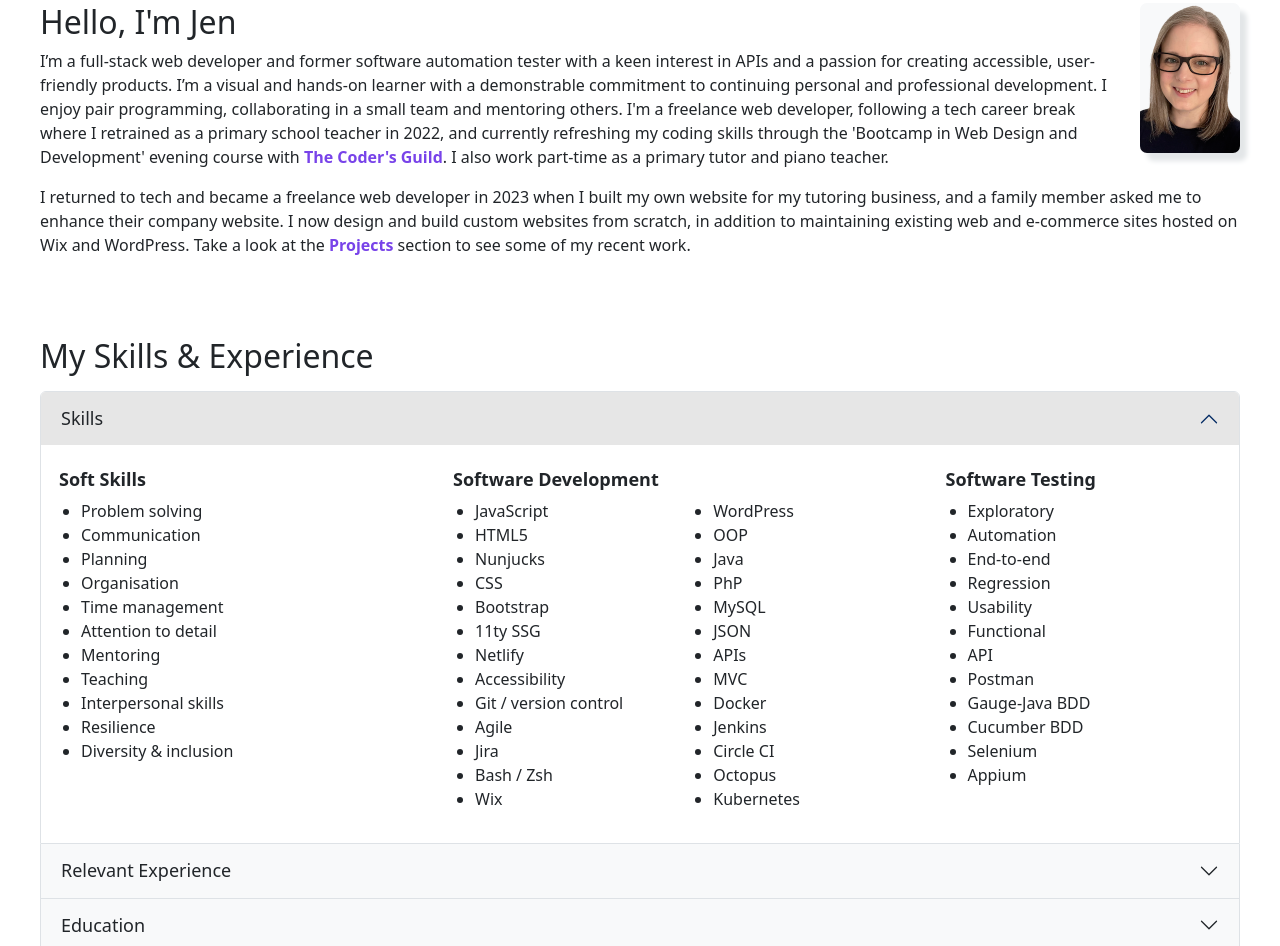
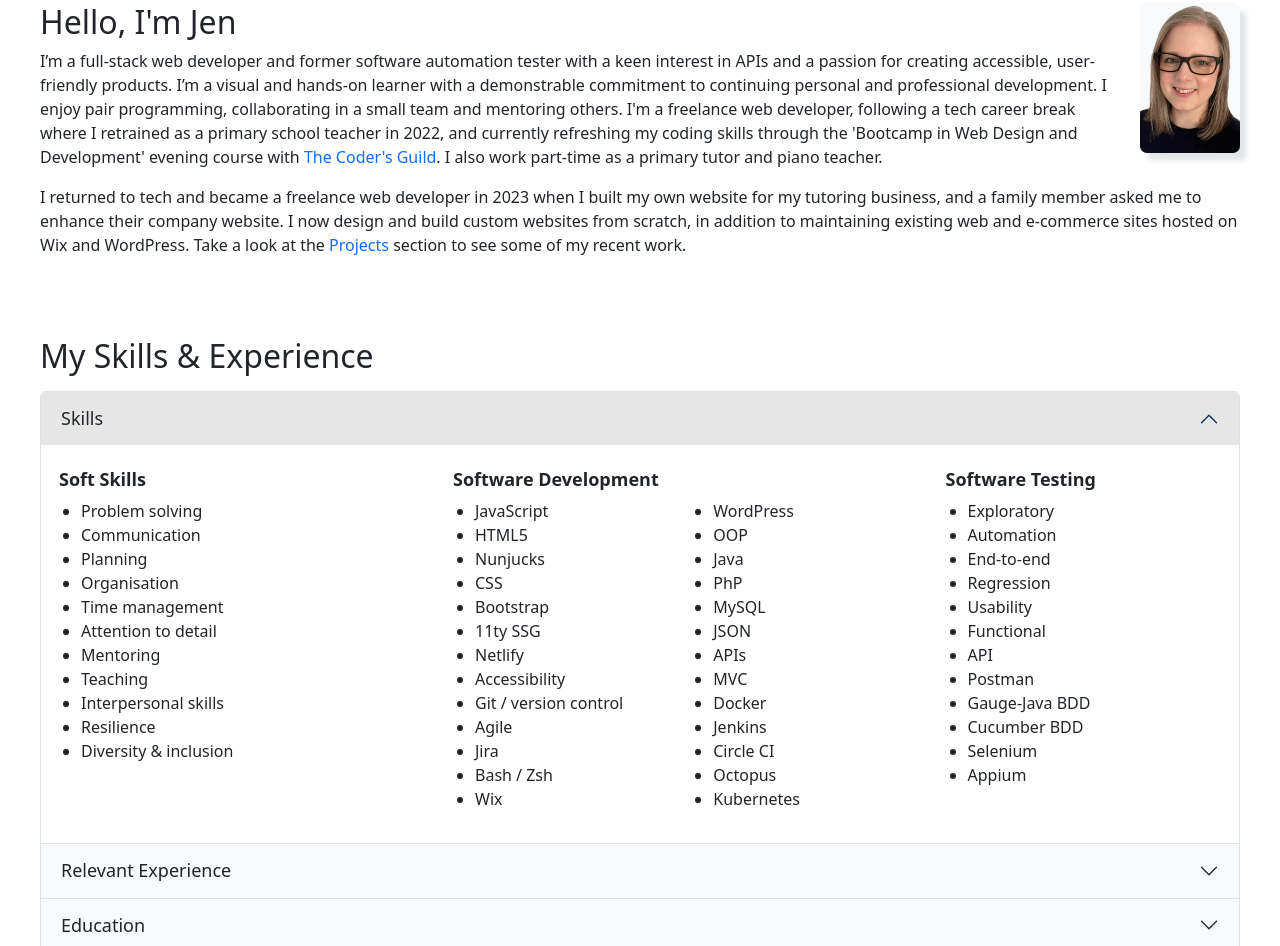
Before and after one commit to JenPatchett/portfolio-project, an Eleventy site: page src/index.njk in a window 1280 px wide. Shown: the part 756-1702 px from the top of the page. Built offline with nearby package versions, Linux system fonts and the light colour scheme; Eleventy itself is replaced by a stand-in of ours; files that its build step writes are made by us from their sources.

Commit message:
Remove colour style from links in main

```diff
--- a/src/styles.css
+++ b/src/styles.css
@@ -67,12 +67,9 @@ section:last-child {
 
 main a {
 	text-decoration: none;
-	color: #7843E9;
-	font-weight: 700;
 }
 
 main a:hover {
-	color: #5e2c87;
 	text-decoration: underline;
 	text-underline-offset: 4px;
 }
```
